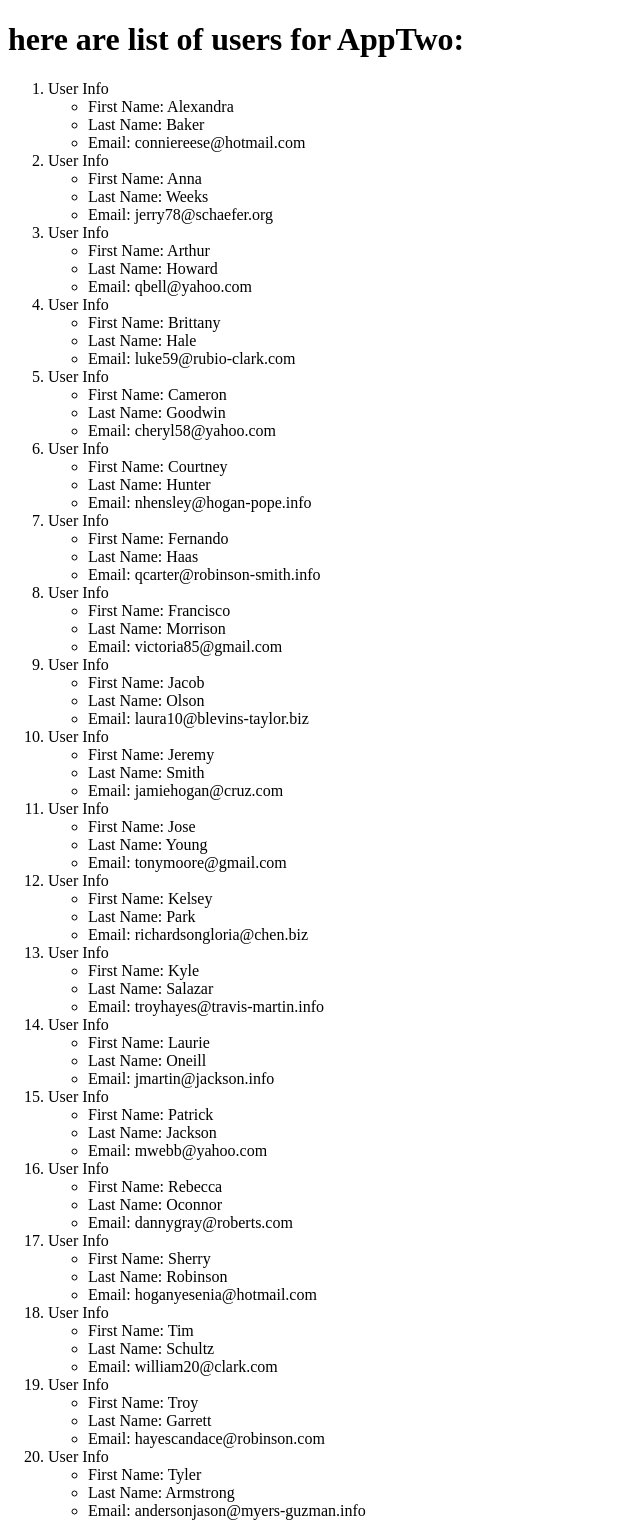
After one commit to henrylin2008/Django, a Django app: page /users/ in a window 1280 px wide. The commit adds this page. Shown: the whole page, without its empty margins (0-640 px from the left). Run offline with Django 3.2, Linux system fonts and the light colour scheme; data comes from the database, SQL or seed files in the repository; both versions use the stored data as it was after the commit.

Commit message:
Django Level 2 complete

```diff
--- a/ProTwo/ProTwo/AppTwo/admin.py
+++ b/ProTwo/ProTwo/AppTwo/admin.py
@@ -1,7 +1,8 @@
 from django.contrib import admin
-from AppTwo.models import AccessRecord,Topic,Webpage
+from AppTwo.models import AccessRecord,Topic,Webpage,User
 # Register your models here.
 
 admin.site.register(AccessRecord)
 admin.site.register(Topic)
 admin.site.register(Webpage)
+admin.site.register(User)
--- a/ProTwo/ProTwo/AppTwo/models.py
+++ b/ProTwo/ProTwo/AppTwo/models.py
@@ -1,6 +1,11 @@
 from django.db import models
 
 # Create your models here.
+class User(models.Model):
+	first_name = models.CharField(max_length=128)
+	last_name = models.CharField(max_length=128)
+	email = models.EmailField(max_length=264,unique=True)
+
 class Topic(models.Model):
 	top_name = models.CharField(max_length=264,unique=True)
 
--- a/ProTwo/ProTwo/AppTwo/urls.py
+++ b/ProTwo/ProTwo/AppTwo/urls.py
@@ -4,6 +4,7 @@ from AppTwo import views
 
 urlpatterns = [
    path('', views.index, name='index'),
+   path('users.html', views.users, name='users')
    path('help.html', views.help, name='help'),
    path('contact.html', views.contact, name='contact'),
 ]
--- a/ProTwo/ProTwo/AppTwo/views.py
+++ b/ProTwo/ProTwo/AppTwo/views.py
@@ -1,6 +1,6 @@
 from django.shortcuts import render
 from django.http import HttpResponse
-from AppTwo.models import Topic,Webpage,AccessRecord
+from AppTwo.models import Topic,Webpage,AccessRecord,User
 
 # Create your views here.
 def index(request):
@@ -9,6 +9,12 @@ def index(request):
 	# my_dict = {'insert_me':"Now i'm coming from AppTwo/index.html!"}
 	return render(request, 'AppTwo/index.html', context=date_dict)
 
+def users(request):
+
+	user_list = User.objects.order_by('first_name')
+	user_dict = {'users':user_list}
+	return render(request,'AppTwo/users.html',context=user_dict)
+
 def help(request):
 	helpdict = {'help_insert': "HELP PAGE"}
 	return render(request, 'AppTwo/help.html', context=helpdict)
--- a/ProTwo/ProTwo/ProTwo/urls.py
+++ b/ProTwo/ProTwo/ProTwo/urls.py
@@ -19,6 +19,7 @@ from AppTwo import views
 
 urlpatterns = [
     path('admin/', admin.site.urls),
+    path('users/', views.users),
     path('help/',  views.help),
     path('contact/', views.contact),
     path('', views.index, name='index'),
--- a/ProTwo/ProTwo/static/css/mystyle.css
+++ b/ProTwo/ProTwo/static/css/mystyle.css
@@ -1,4 +1,4 @@
-h1{
+h1, h2 {
 	color: red;
 }
 
--- a/ProTwo/ProTwo/templates/AppTwo/index.html
+++ b/ProTwo/ProTwo/templates/AppTwo/index.html
@@ -11,6 +11,7 @@
 <body>
 	<h1>Hi Welcome to Django Level two! </h1>
 	<h2>Here are your access records: </h2>
+	<h2>go to /users to see list of users</h2>
 
 	<div class="djangtwo">
 		{% if access_records %}
--- /dev/null
+++ b/ProTwo/ProTwo/templates/AppTwo/users.html
@@ -0,0 +1,26 @@
+<!DOCTYPE html>
+{% load staticfiles %}
+
+<html>
+	<head>
+		<meta charset="utf-8">
+		<title>Users</title>
+	</head>
+	<body>
+		<h1>here are list of users for AppTwo:</h1>
+		{% if users %}
+
+		<ol>
+			{% for person in users %}
+			<li>User Info</li>
+				<ul>
+					<li>First Name: {{ person.first_name }}</li>
+					<li>Last Name: {{ person.last_name }}</li>
+					<li>Email: {{ person.email }}</li>
+				</ul>
+			{% endfor %}
+
+		</ol>
+		{% endif %}
+	</body>
+</html>
```
Also changed, not shown: ProTwo/ProTwo/populate.py (+19 -12 lines), ProTwo/ProTwo/AppTwo/migrations/0002_user.py (added), ProTwo/ProTwo/db.sqlite3.
